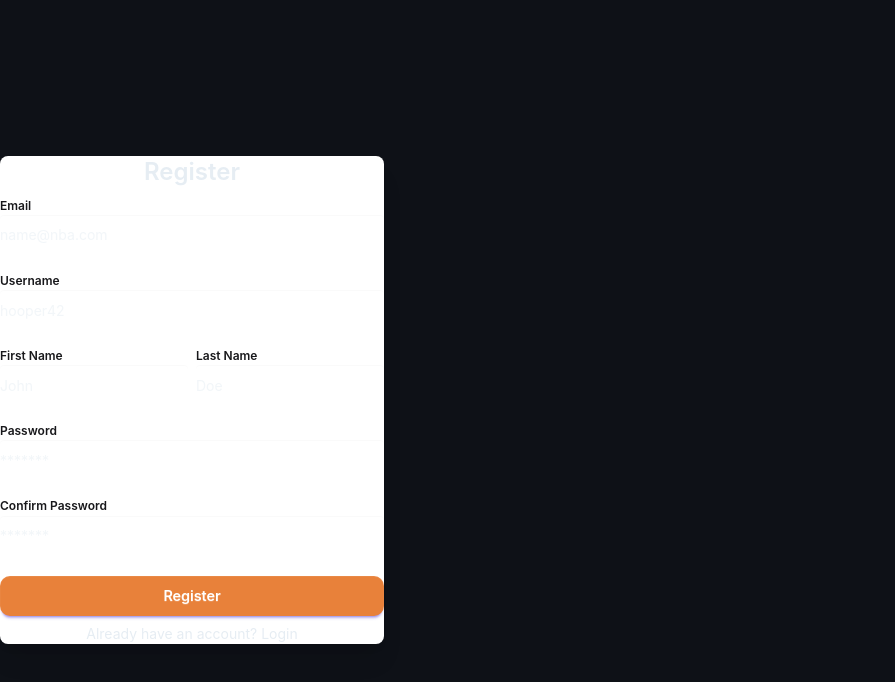
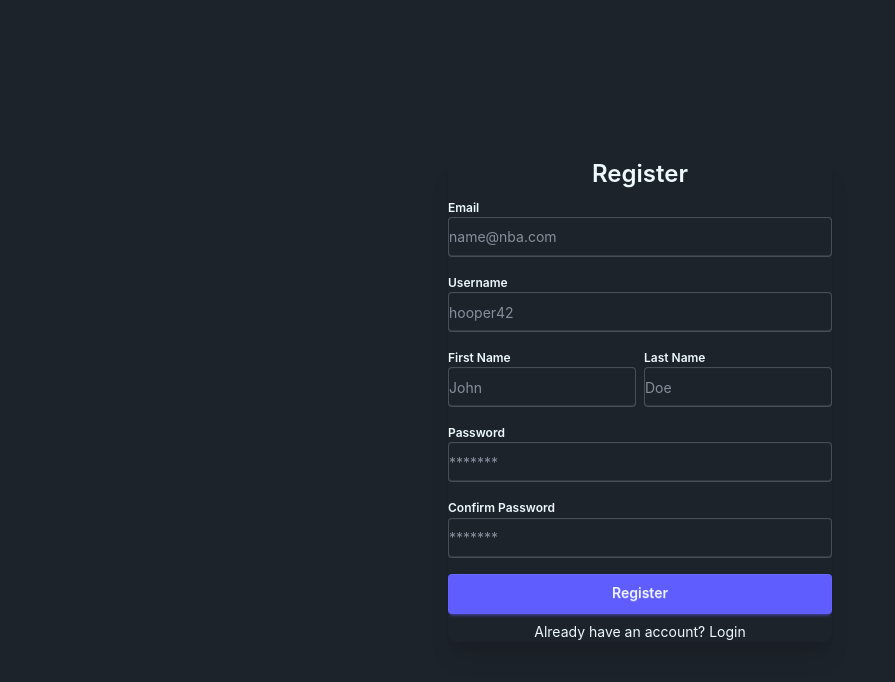
Before and after one commit to sebs-commits/comp313-group1-capstone, a React (Vite) app in the folder frontend/: page /register in a window 1280 px wide. Shown: the top 682 px of the page, without its empty margins (0-895 px from the left). Built offline with nearby package versions, Linux system fonts and the light colour scheme; no server answers.

Commit message:
fix: prevent dashboard CSS from overriding auth page styling

```diff
--- a/frontend/src/pages/CreateLeague.jsx
+++ b/frontend/src/pages/CreateLeague.jsx
@@ -90,7 +90,7 @@ const CreateLeague = () => {
 
             <div className="success-actions">
               <button
-                className="btn-primary"
+                className="league-btn-primary"
                 onClick={() => navigate(`/leagues/${created.id}`)}
               >
                 Go to League <ArrowRight size={16} />
@@ -192,7 +192,7 @@ const CreateLeague = () => {
 
             <button
               type="submit"
-              className="btn-primary"
+              className="league-btn-primary"
               disabled={!form.name.trim() || loading}
             >
               {loading ? 'Creating…' : <><span>Create League</span> <ArrowRight size={16} /></>}
--- a/frontend/src/pages/LeagueForms.css
+++ b/frontend/src/pages/LeagueForms.css
@@ -131,7 +131,7 @@
 }
 
 /* Primary button */
-.btn-primary {
+.league-btn-primary {
   display: flex;
   align-items: center;
   justify-content: center;
@@ -147,13 +147,13 @@
   letter-spacing: -0.1px;
 }
 
-.btn-primary:hover:not(:disabled) {
+.league-btn-primary:hover:not(:disabled) {
   background: #d4712e;
   transform: translateY(-1px);
   box-shadow: 0 4px 14px rgba(232, 129, 58, 0.35);
 }
 
-.btn-primary:disabled {
+.league-btn-primary:disabled {
   opacity: 0.4;
   cursor: not-allowed;
 }
--- a/frontend/src/pages/LoginPage.jsx
+++ b/frontend/src/pages/LoginPage.jsx
@@ -44,7 +44,7 @@ export default function LoginPage() {
     };
 
     return (
-        <div className="min-h-screen flex items-center justify-center">
+        <div data-theme="dark" className="min-h-screen w-full flex items-center justify-center">
             <div className="card bg-base-100 shadow-xl w-full max-w-sm">
                 <div className="card-body">
                     <h1 className="card-title text-2xl justify-center mb-2">Welcome</h1>
--- a/frontend/src/pages/RegisterPage.jsx
+++ b/frontend/src/pages/RegisterPage.jsx
@@ -64,7 +64,7 @@ export default function RegisterPage() {
     };
 
     return (
-        <div className="min-h-screen flex items-center justify-center">
+        <div data-theme="dark" className="min-h-screen w-full flex items-center justify-center">
             <div className="card bg-base-100 shadow-xl w-full max-w-sm">
                 <div className="card-body">
                     <h1 className="card-title text-2xl justify-center mb-2">Register</h1>
```
